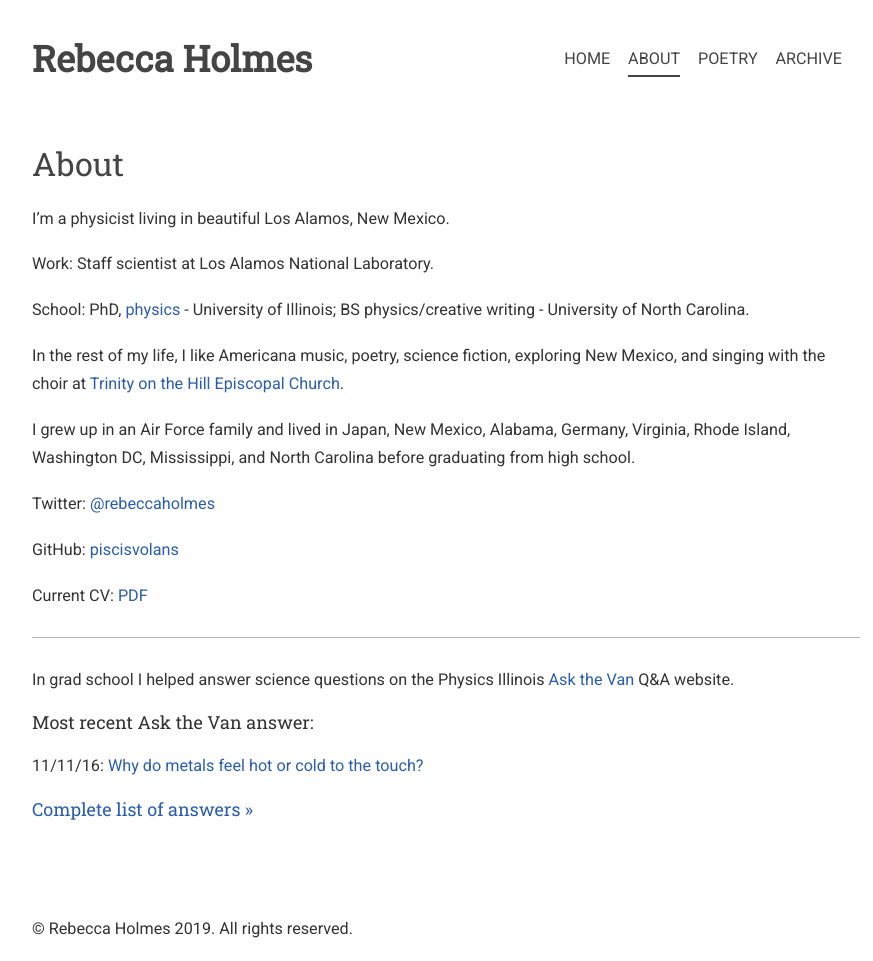
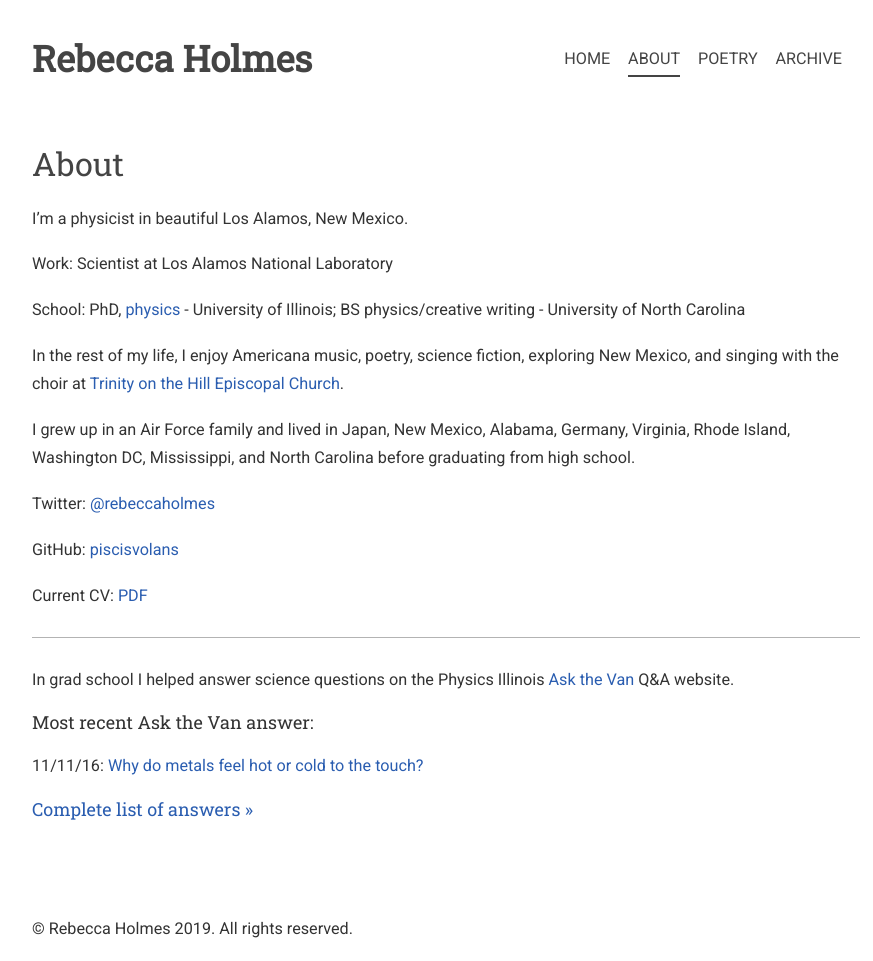
Before and after one commit to piscisvolans/piscisvolans.github.io, a Jekyll site: the page built from about.md, in a window 1280 px wide. Shown: the whole page, without its empty margins (194-1067 px from the left). Built offline with Jekyll 4.4.1, drawn with Linux system fonts in a browser that asks for light colours; nearby versions of some CDN libraries; some web fonts are replaced; comment, search, counter and statistics services are not loaded.

Commit message:
Update about.md

```diff
--- a/about.md
+++ b/about.md
@@ -3,13 +3,13 @@ layout: page
 title: "About"
 ---
 
-I'm a physicist living in beautiful Los Alamos, New Mexico.
+I'm a physicist in beautiful Los Alamos, New Mexico.
 
-Work: Staff scientist at Los Alamos National Laboratory.
+Work: Scientist at Los Alamos National Laboratory
 
-School: PhD, [physics](http://research.physics.illinois.edu/QI/Photonics/) - University of Illinois; BS physics/creative writing - University of North Carolina.
+School: PhD, [physics](http://research.physics.illinois.edu/QI/Photonics/) - University of Illinois; BS physics/creative writing - University of North Carolina
 
-In the rest of my life, I like Americana music, poetry, science fiction, exploring New Mexico, and singing with the choir at [Trinity on the Hill Episcopal Church](http://latoth.org/).
+In the rest of my life, I enjoy Americana music, poetry, science fiction, exploring New Mexico, and singing with the choir at [Trinity on the Hill Episcopal Church](http://latoth.org/).
 
 I grew up in an Air Force family and lived in Japan, New Mexico, Alabama, Germany, Virginia, Rhode Island, Washington DC, Mississippi, and North Carolina before graduating from high school.
 
@@ -17,7 +17,7 @@ Twitter: [@rebeccaholmes](https://twitter.com/rebeccaholmes)
 
 GitHub: [piscisvolans](https://github.com/piscisvolans)
 
-Current CV: <a href="{{ site.baseurl }}/public/pdf/cv_external.pdf">PDF</a>
+Current CV: <a href="{{ site.baseurl }}/public/pdf/cv_external_2019-10.pdf">PDF</a>
 
 <hr>
 
```
